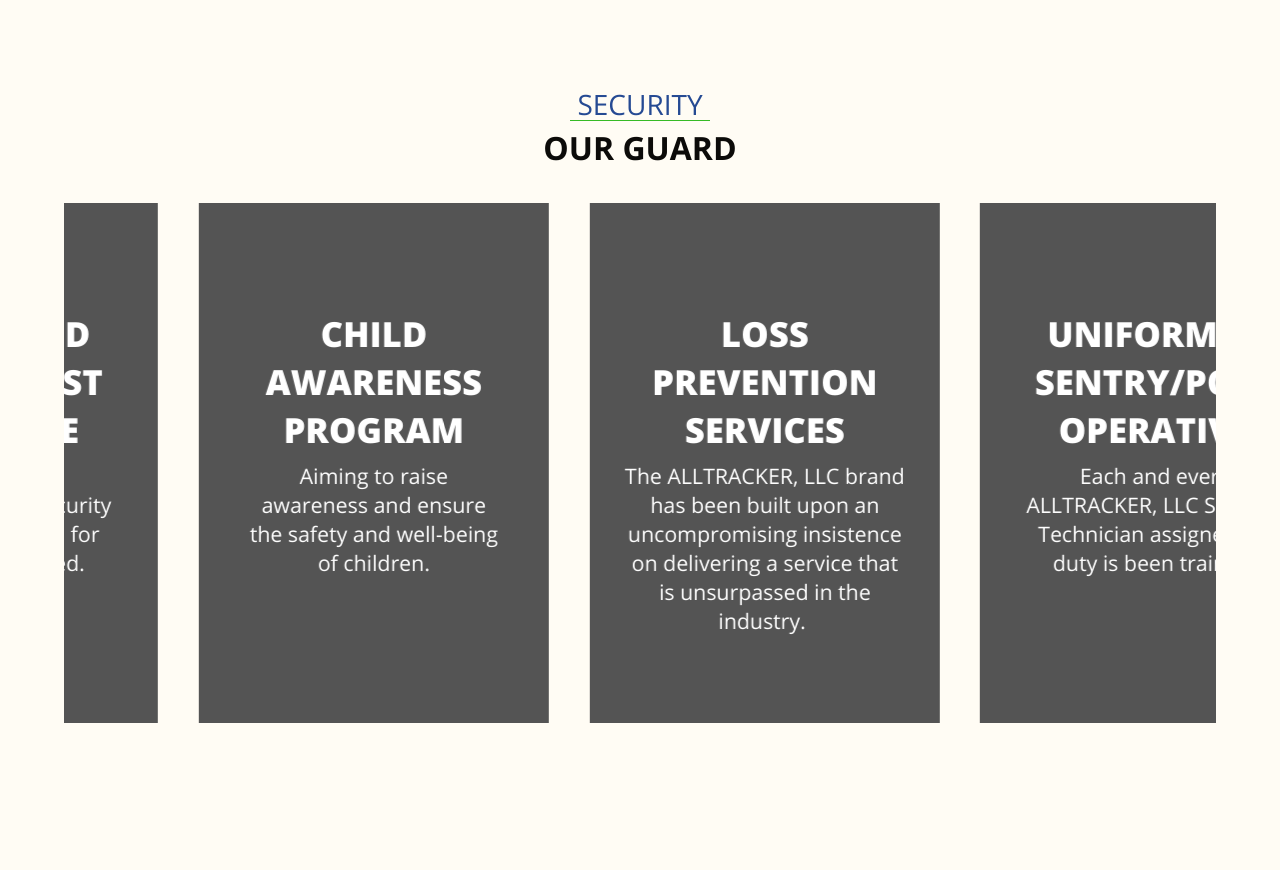
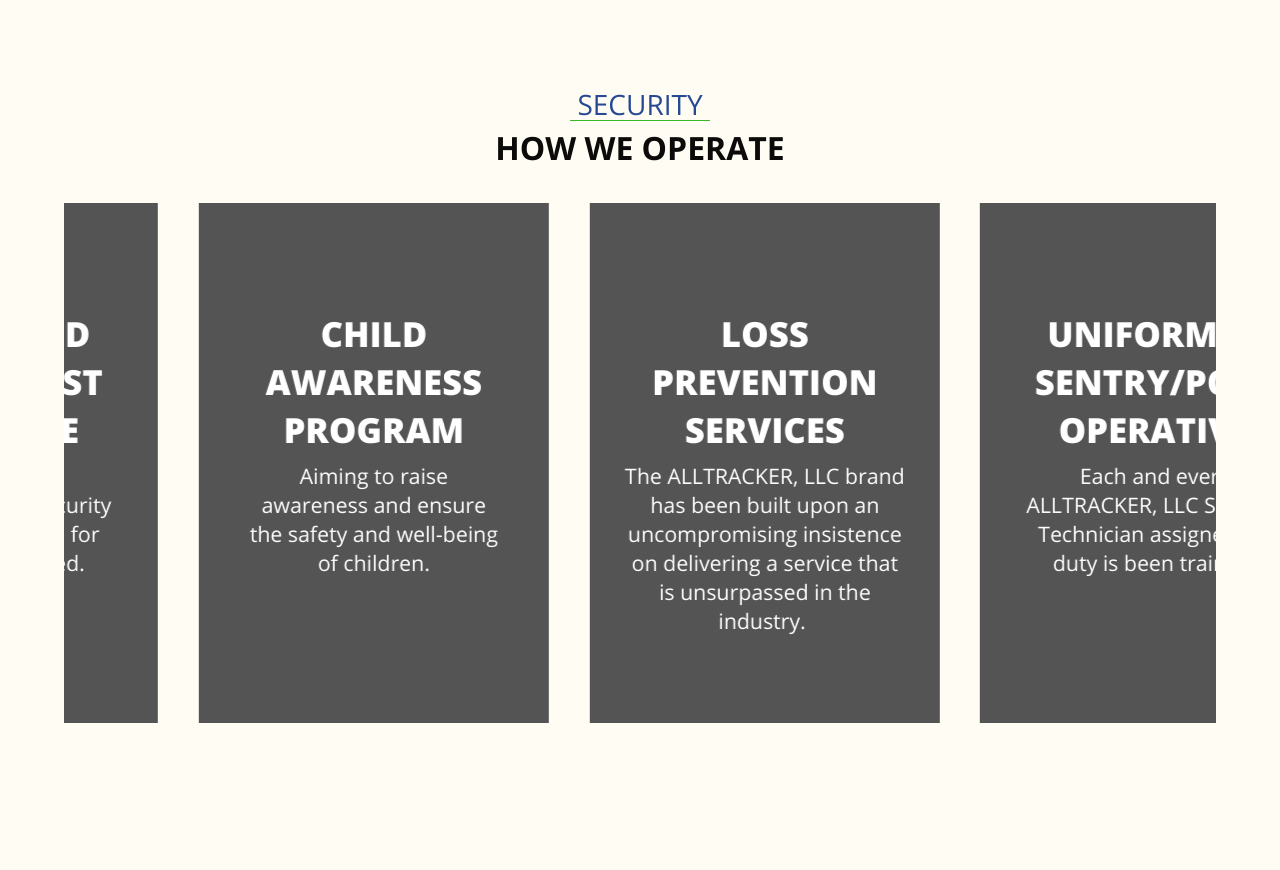
Before and after one commit to Rayyane/allTrackerLLC, a plain HTML site: page index.html in a window 1280 px wide. Shown: the part 2821-3691 px from the top of the page. Drawn offline with nearby package versions, Linux system fonts and the light colour scheme; some packages are replaced by stand-ins of ours.

Commit message:
text modification

```diff
--- a/index.html
+++ b/index.html
@@ -362,7 +362,7 @@
 
     </h3>
     <h2>
-      Our Guard
+      How We Operate
     </h2>
     <div class="security_container">
       <div class="carousel-wrap">
```
